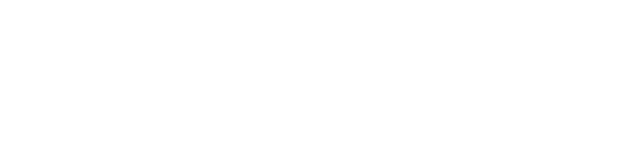
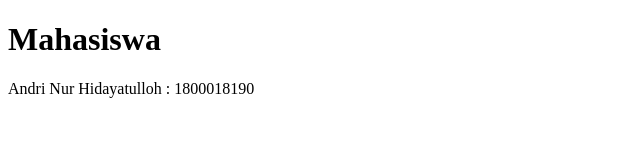
Before and after one commit to andrinur13/testpull, a plain HTML site: page index.html in a window 1280 px wide. Shown: the whole page, without its empty margins (0-640 px from the left). Drawn offline with Linux system fonts and the light colour scheme.

Commit message:
menambah data mahasiswa andri

```diff
--- a/index.html
+++ b/index.html
@@ -7,6 +7,7 @@
     <title>Document</title>
 </head>
 <body>
-
+    <h1>Mahasiswa</h1>
+    <p>Andri Nur Hidayatulloh   : 1800018190</p>
 </body>
 </html>
```
